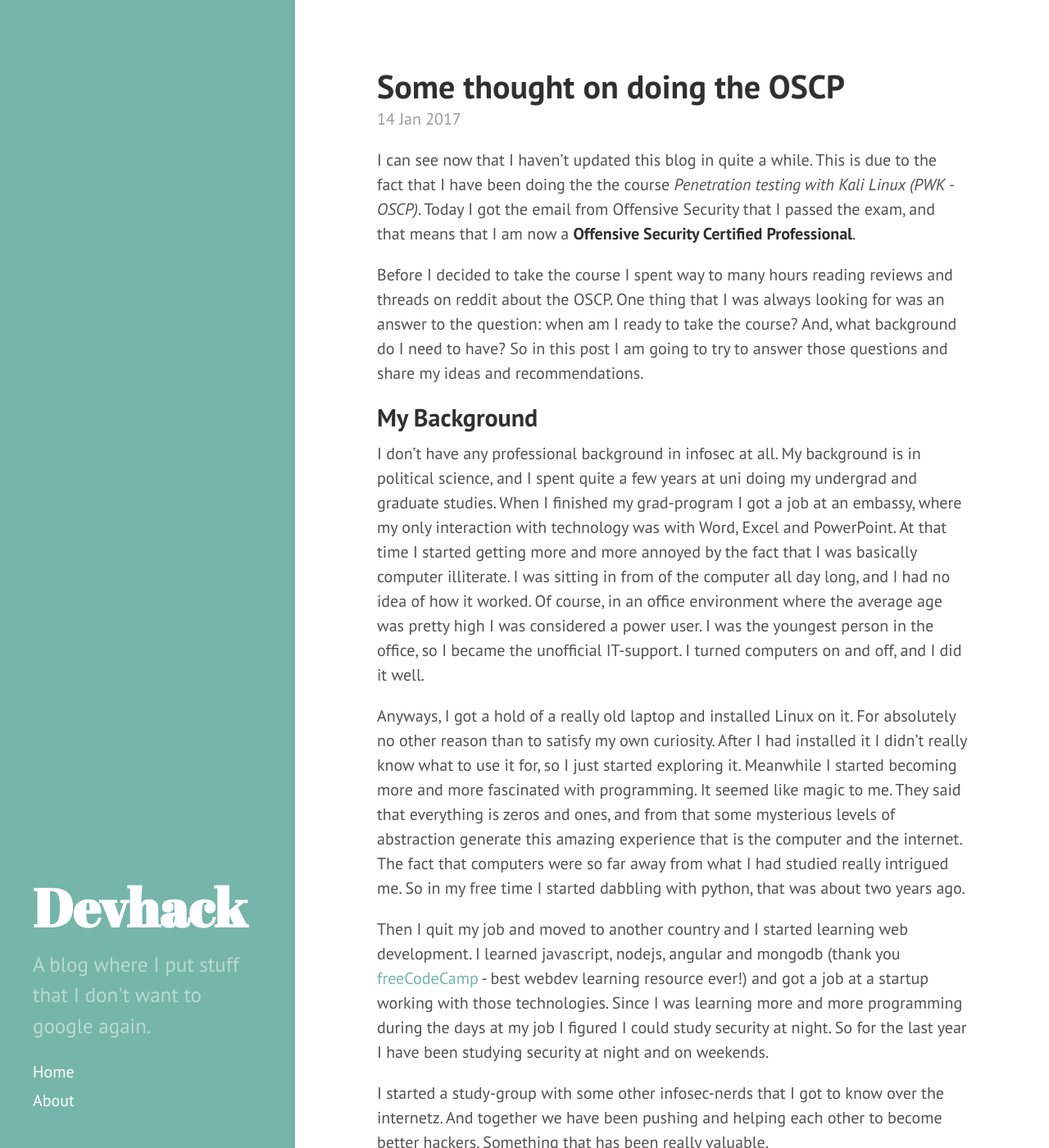
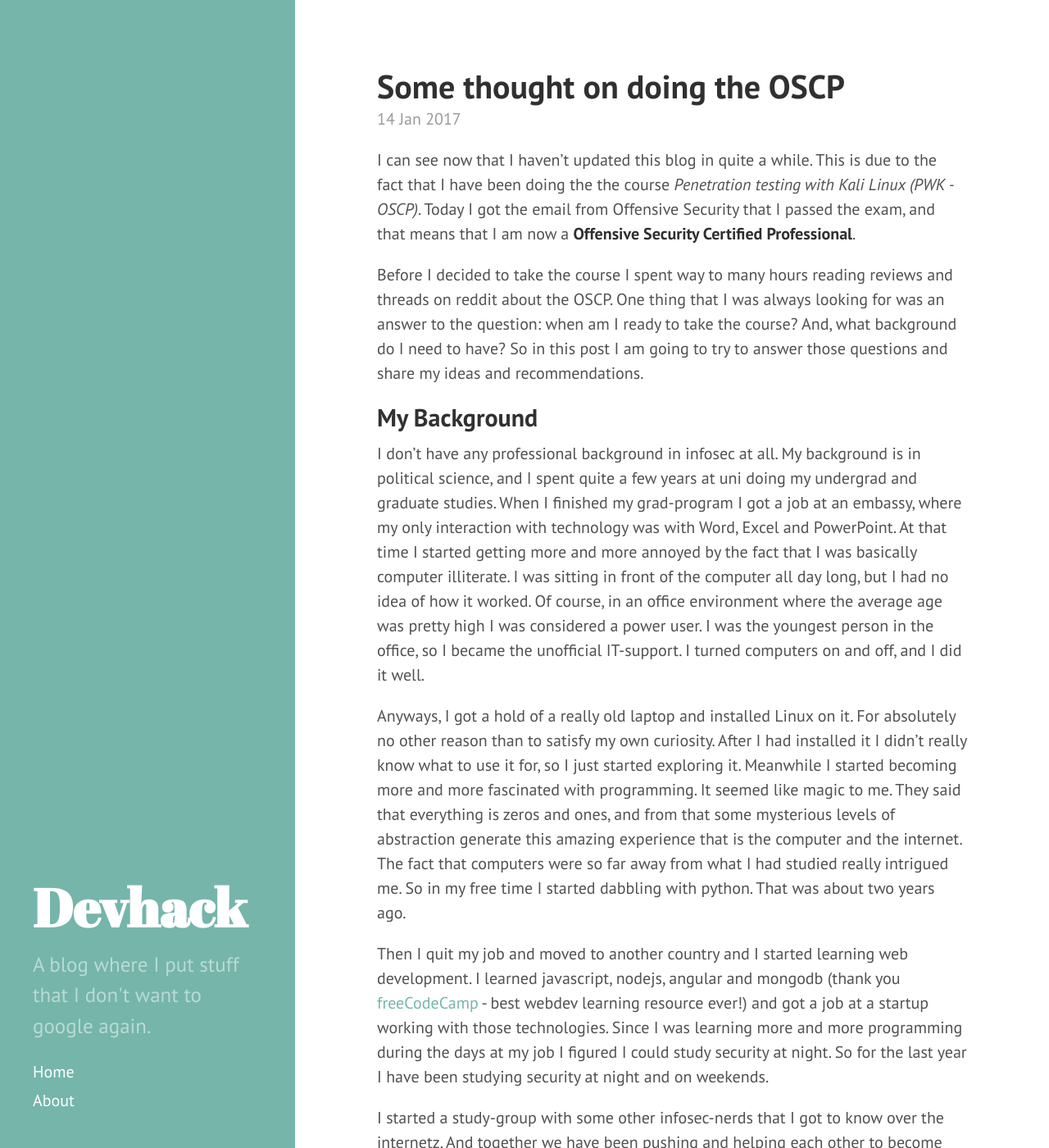
Before and after one commit to masonc15/blog, a Jekyll site: the page built from _posts/2017-01-14-OSCP.md, in a window 1280 px wide and 1400 px high. Shown: the whole window at 82% size. Built offline with Jekyll 4.4.1, drawn with Linux system fonts in a browser that asks for light colours; some of the changed text lies outside the part shown.

Commit message:
fixed some small errors

```diff
--- a/_posts/2017-01-14-OSCP.md
+++ b/_posts/2017-01-14-OSCP.md
@@ -9,9 +9,9 @@ Before I decided to take the course I spent way to many hours reading reviews an
 
 ## My Background
 
-I don't have any professional background in infosec at all. My background is in political science, and I spent quite a few years at uni doing my undergrad and graduate studies. When I finished my grad-program I got a job at an embassy, where my only interaction with technology was with Word, Excel and PowerPoint. At that time I started getting more and more annoyed by the fact that I was basically computer illiterate. I was sitting in from of the computer all day long, and I had no idea of how it worked. Of course, in an office environment where the average age was pretty high I was considered a power user. I was the youngest person in the office, so I became the unofficial IT-support. I turned computers on and off, and I did it well.
+I don't have any professional background in infosec at all. My background is in political science, and I spent quite a few years at uni doing my undergrad and graduate studies. When I finished my grad-program I got a job at an embassy, where my only interaction with technology was with Word, Excel and PowerPoint. At that time I started getting more and more annoyed by the fact that I was basically computer illiterate. I was sitting in front of the computer all day long, but I had no idea of how it worked. Of course, in an office environment where the average age was pretty high I was considered a power user. I was the youngest person in the office, so I became the unofficial IT-support. I turned computers on and off, and I did it well.
 
-Anyways, I got a hold of a really old laptop and installed Linux on it. For absolutely no other reason than to satisfy my own curiosity. After I had installed it I didn't really know what to use it for, so I just started exploring it. Meanwhile I started becoming more and more fascinated with programming. It seemed like magic to me. They said that everything is zeros and ones, and from that some mysterious levels of abstraction generate this amazing experience that is the computer and the internet. The fact that computers were so far away from what I had studied really intrigued me. So in my free time I started dabbling with python, that was about two years ago.
+Anyways, I got a hold of a really old laptop and installed Linux on it. For absolutely no other reason than to satisfy my own curiosity. After I had installed it I didn't really know what to use it for, so I just started exploring it. Meanwhile I started becoming more and more fascinated with programming. It seemed like magic to me. They said that everything is zeros and ones, and from that some mysterious levels of abstraction generate this amazing experience that is the computer and the internet. The fact that computers were so far away from what I had studied really intrigued me. So in my free time I started dabbling with python. That was about two years ago.
 
 Then I quit my job and moved to another country and I started learning web development. I learned javascript, nodejs, angular and mongodb (thank you [freeCodeCamp](https://www.freecodecamp.com/) - best webdev learning resource ever!) and got a job at a startup working with those technologies. Since I was learning more and more programming during the days at my job I figured I could study security at night. So for the last year I have been studying security at night and on weekends.
 
```
Also changed, not shown: other parts of _posts/2017-01-14-OSCP.md (+3 -2 lines).
